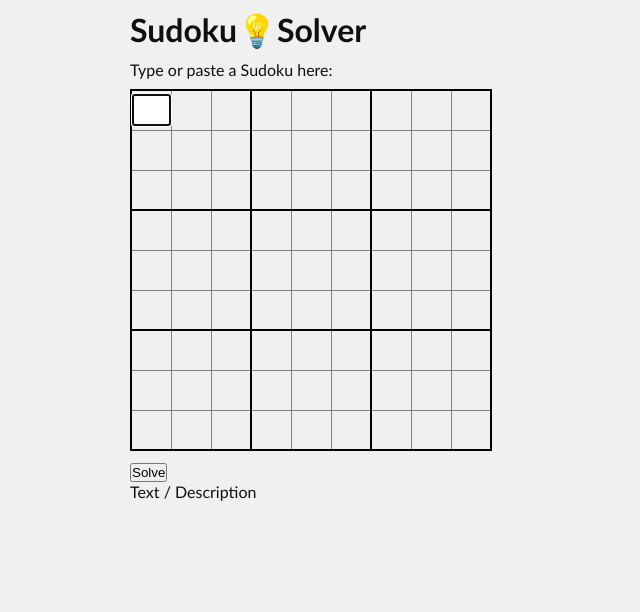
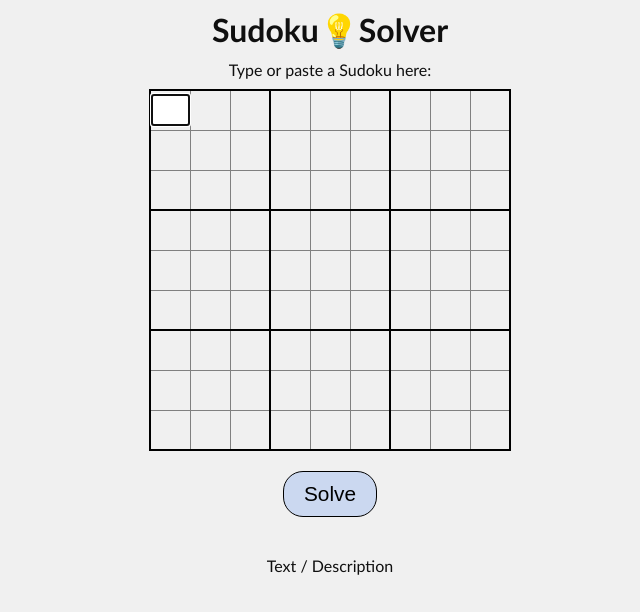
Before and after one commit to Stemmi/sudoku-solver, a Vue app: page / in a window 1280 px wide. Shown: the top 612 px of the page, without its empty margins (310-950 px from the left). Built offline with nearby package versions, Linux system fonts and the light colour scheme.

Commit message:
style: centered

```diff
--- a/src/assets/main.css
+++ b/src/assets/main.css
@@ -31,3 +31,7 @@
     margin: 10px auto;
     width: 400px;
 }
+
+p {
+    text-align: center;
+}
--- a/src/components/HeaderContainer.vue
+++ b/src/components/HeaderContainer.vue
@@ -13,5 +13,6 @@
 <style>
     h1 {
         font-family:'Gill Sans', 'Gill Sans MT', Calibri, 'Trebuchet MS', sans-serif;
+        text-align: center;
     }
 </style>
--- a/src/components/MainContainer.vue
+++ b/src/components/MainContainer.vue
@@ -4,7 +4,8 @@
 
         <SudokuField />
         <button>Solve</button><br />
-        Text / Description<br />
+        <p>Text / Description</p>
+        <br />
     </main>
 </template>
 
@@ -21,7 +22,13 @@
 
 
 <style>
-    h1 {
-        font-family:'Gill Sans', 'Gill Sans MT', Calibri, 'Trebuchet MS', sans-serif;
+    button {
+        display: block;
+        margin: 20px auto;
+        padding: 10px 20px;
+        border:  1px solid black;
+        border-radius: 20px;
+        background-color: rgb(203, 216, 240);
+        font-size: 1.3em;
     }
 </style>
--- a/src/components/SudokuField.vue
+++ b/src/components/SudokuField.vue
@@ -53,9 +53,9 @@
             select(index) {
                 this.selectedIndex = index;
             },
-            selectSolveButton() {
-                return;
-            },
+            // selectSolveButton() {
+            //     return;
+            // },
             handleValueUpdate(cell) {
                 this.sudoku[cell.index[0]][cell.index[1]] = cell.value;
                 this.selectNext();
@@ -64,11 +64,9 @@
     }
 </script>
 
-
-
 <style>
     table {
-        margin: 10px 0;
+        margin: 10px auto;
         border-collapse: collapse;
         border: 2px solid black;
     }
```
Lines whose indentation alone changed are shown as unchanged.
